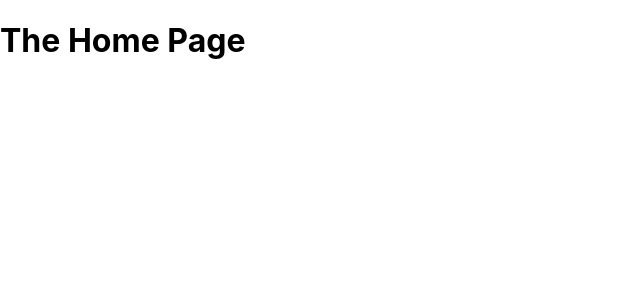
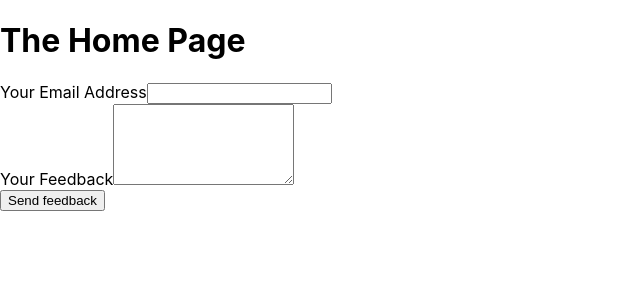
Before and after one commit to mrdzoviii/nextjs-course, a Next.js app: page / in a window 1280 px wide. Shown: the top 300 px of the page, without its empty margins (0-640 px from the left). Built offline with nearby package versions, Linux system fonts and the light colour scheme.

Commit message:
feat: sending request to api routes

```diff
--- /dev/null
+++ b/data/feedback.json
@@ -0,0 +1 @@
+[{"id":1665250976068,"email":"danilovic.jovan@gmail.com","feedback":"Test feedback"}]
--- a/pages/api/feedback.ts
+++ b/pages/api/feedback.ts
@@ -1,7 +1,26 @@
+import fs from "fs";
+import path from "path";
 import { NextApiHandler } from "next";
 
 const handler: NextApiHandler = (req, res) => {
-  res.status(200).json({ message: "This works!" });
+  if (req.method === "POST") {
+    console.log(req.body);
+    const { email, feedback } = req.body;
+    const newFeedback = {
+      id: Date.now(),
+      email,
+      feedback,
+    };
+
+    const filePath = path.join(process.cwd(), "data", "feedback.json");
+    const fileData = JSON.parse(fs.readFileSync(filePath).toString());
+    fileData.push(newFeedback);
+    fs.writeFileSync(filePath, JSON.stringify(fileData));
+
+    res.status(201).json({ message: "Success", feedback: newFeedback });
+  } else {
+    res.status(400).json({ message: "Wrong method" });
+  }
 };
 
 export default handler;
--- a/pages/index.tsx
+++ b/pages/index.tsx
@@ -1,9 +1,39 @@
 import type { NextPage } from "next";
+import { EventHandler, FormEvent, FormEventHandler, useRef } from "react";
 
 const Home: NextPage = () => {
+  const emailRef = useRef<HTMLInputElement>();
+  const feedbackRef = useRef<HTMLTextAreaElement>();
+
+  const submitFormHandler = async (event: FormEvent) => {
+    event.preventDefault();
+    const emailValue = emailRef.current.value;
+    const feedbackValue = feedbackRef.current.value;
+    const response = await fetch(`/api/feedback`, {
+      method: "POST",
+      body: JSON.stringify({ email: emailValue, feedback: feedbackValue }),
+      headers: {
+        "Content-Type": "application/json",
+      },
+    });
+    const message = await response.json();
+    console.log(message);
+  };
+
   return (
     <div>
       <h1>The Home Page</h1>
+      <form onSubmit={submitFormHandler}>
+        <div>
+          <label htmlFor="email">Your Email Address</label>
+          <input ref={emailRef} type="email" id="email" />
+        </div>
+        <div>
+          <label htmlFor="feedback">Your Feedback</label>
+          <textarea ref={feedbackRef} rows={5} id="feedback" />
+        </div>
+        <button>Send feedback</button>
+      </form>
     </div>
   );
 };
```
